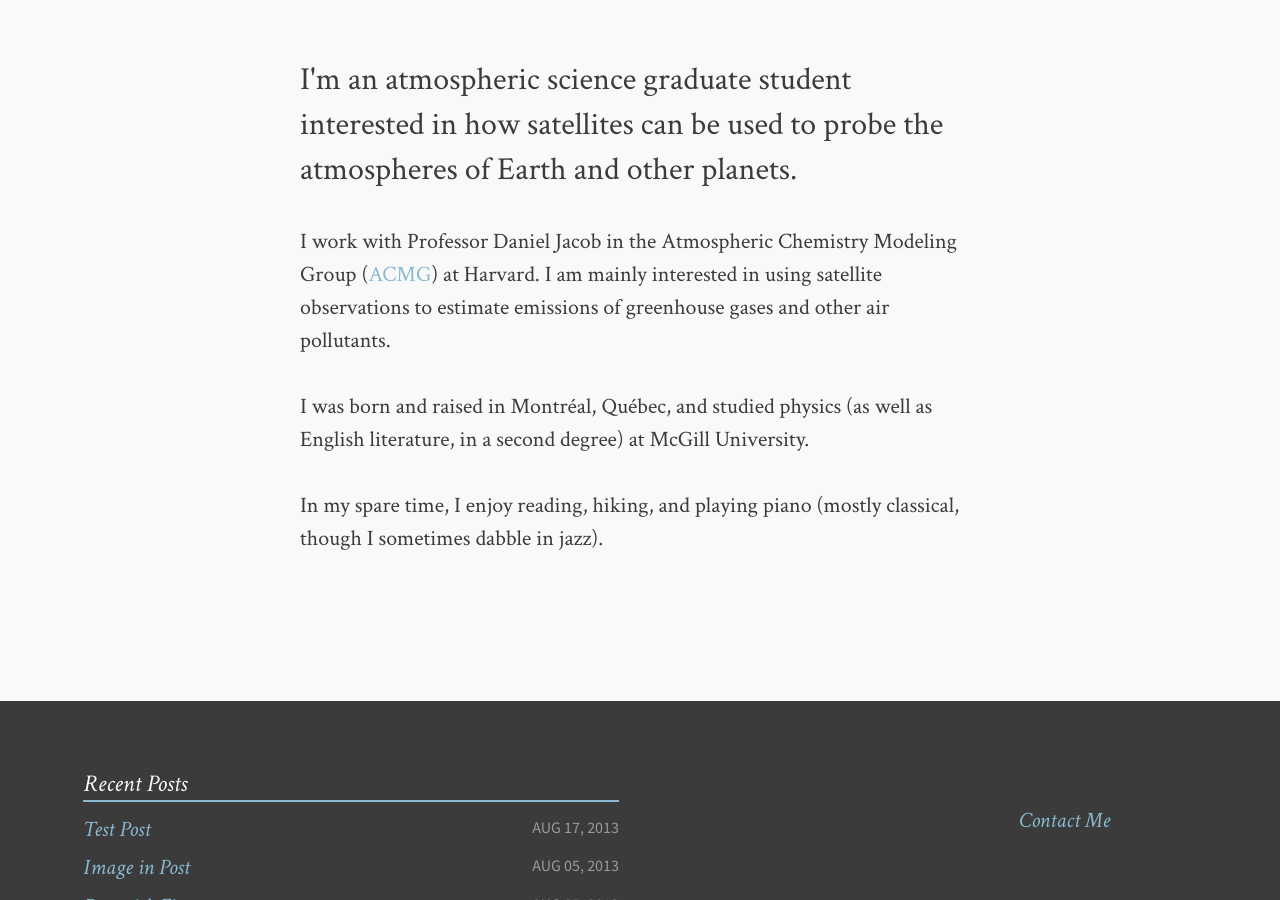
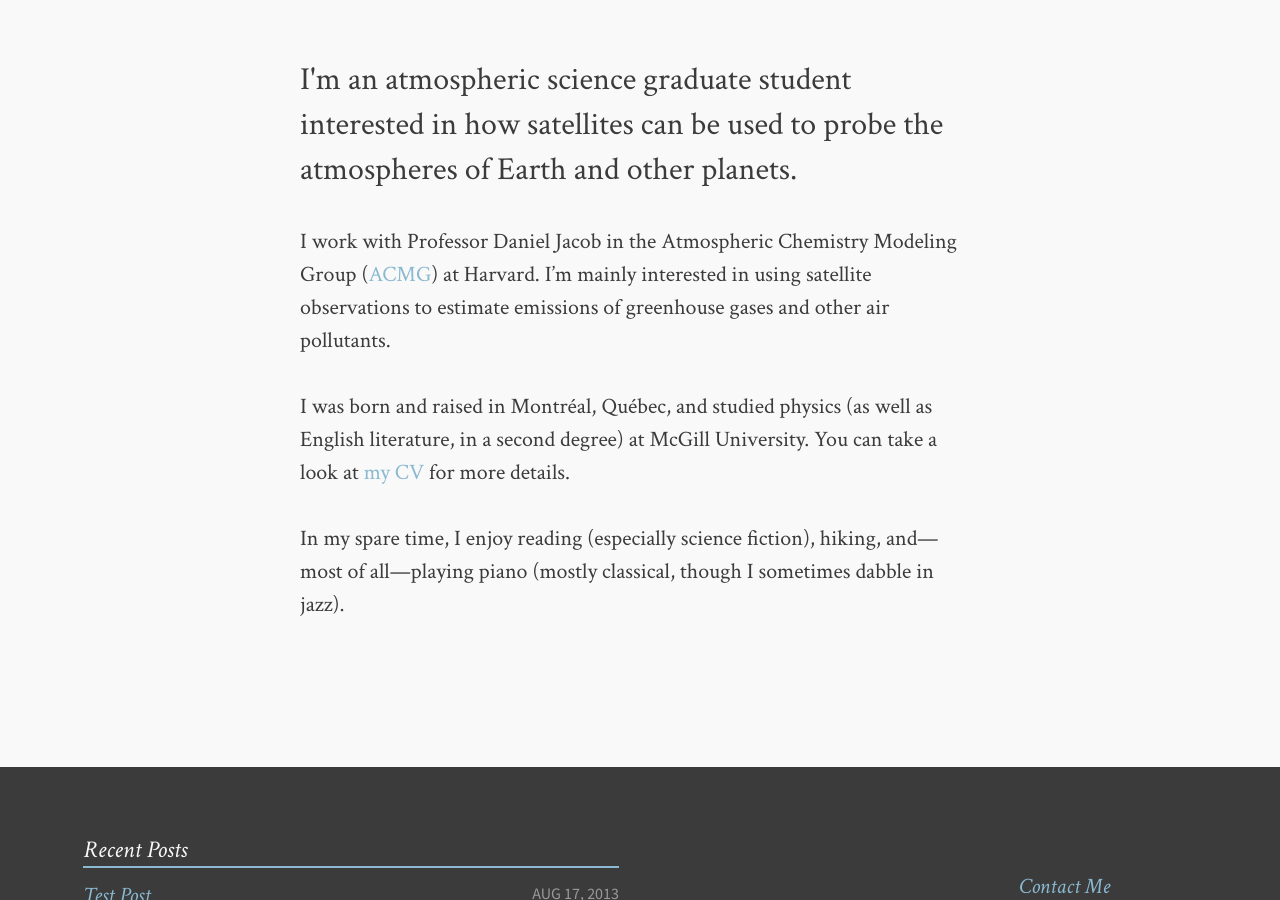
Before and after one commit to djvaron/djvaron.github.io, a Jekyll site: the page built from about.md, in a window 1280 px wide and 900 px high, scrolled down 558 px. Built offline with Jekyll 4.4.1, drawn with Linux system fonts in a browser that asks for light colours.

Commit message:
Update about.md

```diff
--- a/about.md
+++ b/about.md
@@ -8,8 +8,8 @@ image:
   feature: about.JPG
 ---
 
-I work with Professor Daniel Jacob in the Atmospheric Chemistry Modeling Group ([ACMG](http://acmg.seas.harvard.edu/)) at Harvard. I am mainly interested in using satellite observations to estimate emissions of greenhouse gases and other air pollutants.
+I work with Professor Daniel Jacob in the Atmospheric Chemistry Modeling Group ([ACMG](http://acmg.seas.harvard.edu/)) at Harvard. I'm mainly interested in using satellite observations to estimate emissions of greenhouse gases and other air pollutants.
 
-I was born and raised in Montr&#233;al, Qu&#233;bec, and studied physics (as well as English literature, in a second degree) at McGill University.
+I was born and raised in Montr&#233;al, Qu&#233;bec, and studied physics (as well as English literature, in a second degree) at McGill University. You can take a look at <a href="{{ site.url }}/cv.pdf">my CV</a> for more details.
 
-In my spare time, I enjoy reading, hiking, and playing piano (mostly classical, though I sometimes dabble in jazz).
+In my spare time, I enjoy reading (especially science fiction), hiking, and---most of all---playing piano (mostly classical, though I sometimes dabble in jazz).
```
